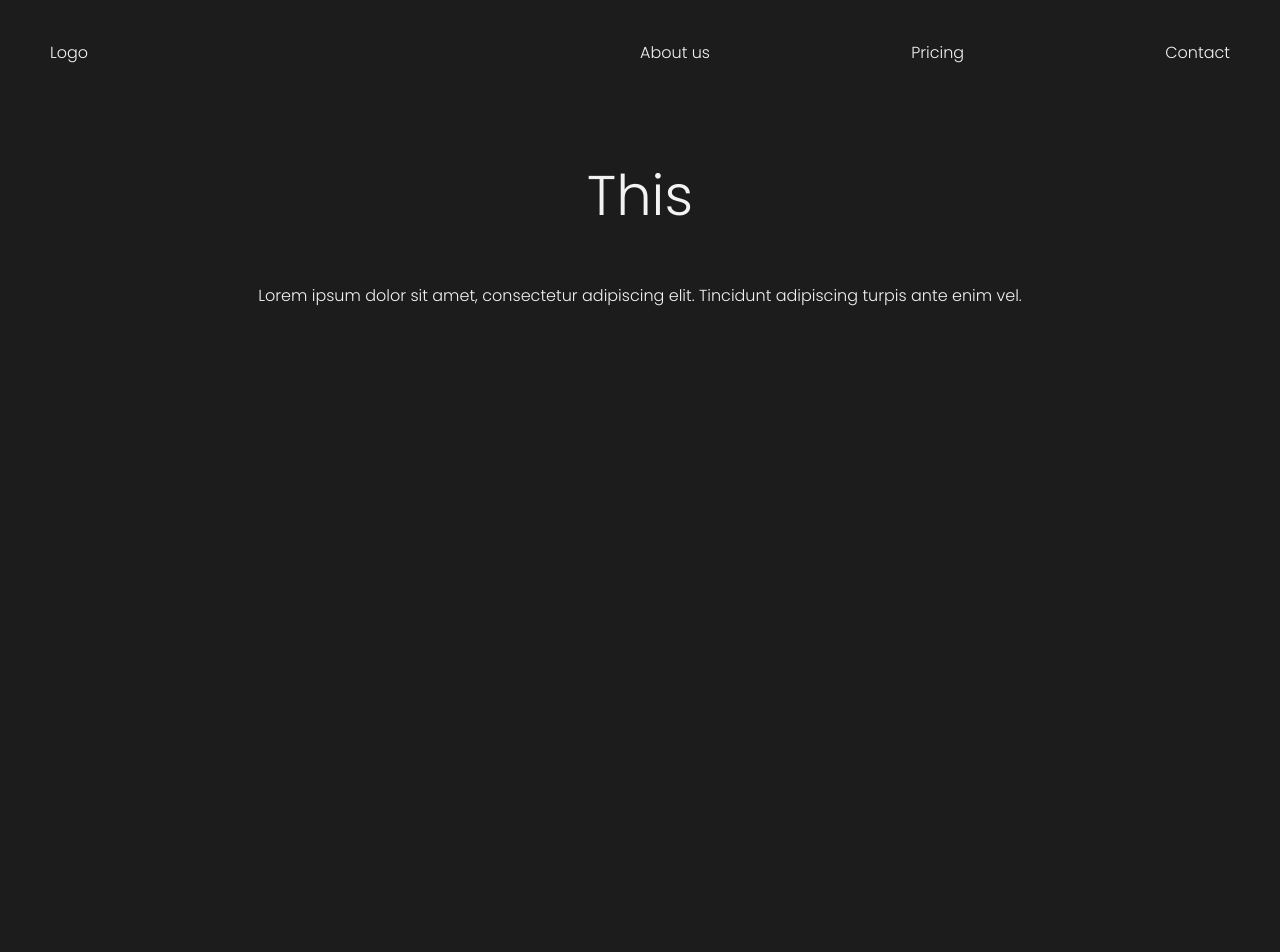
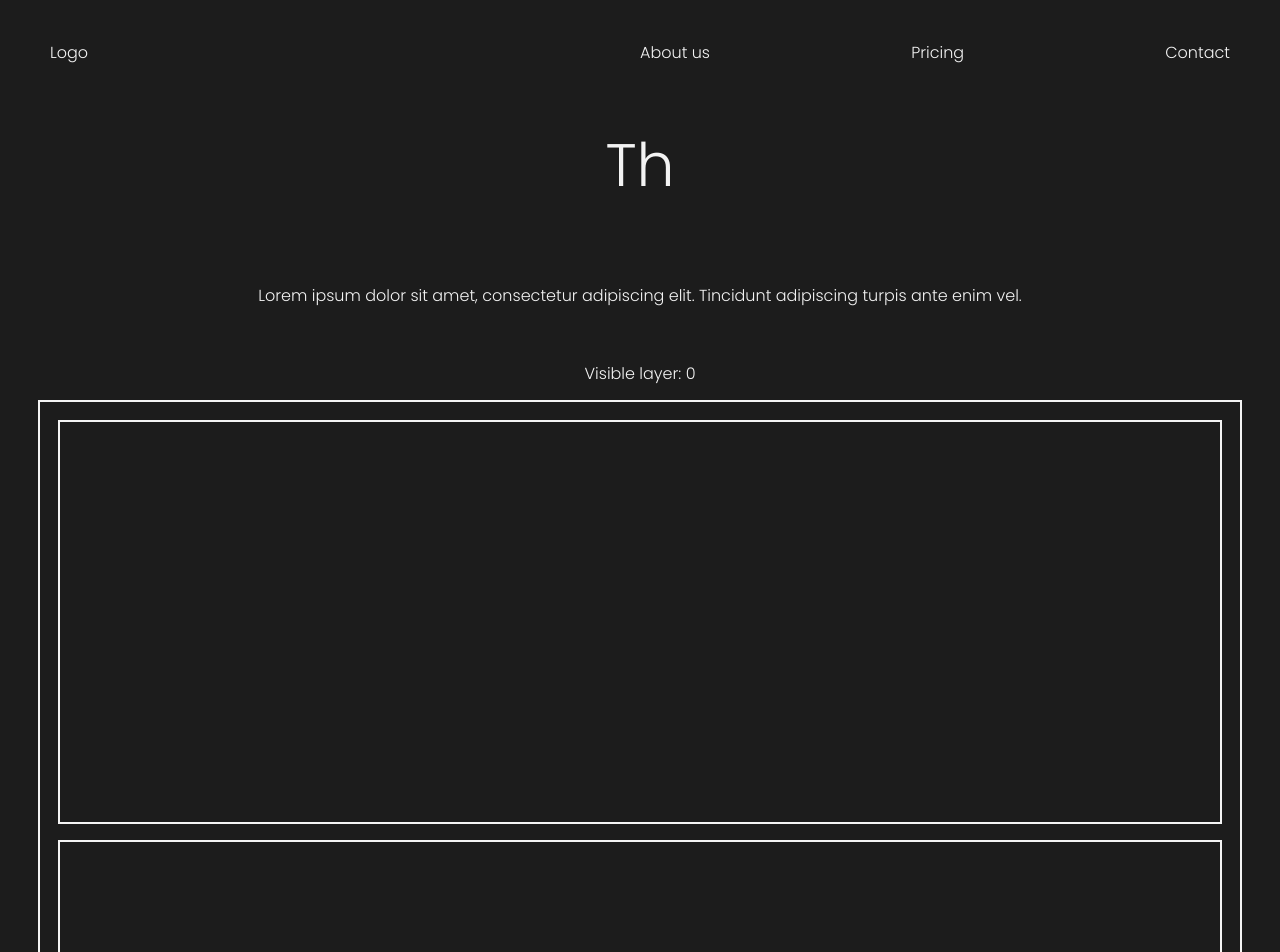
Before and after one commit to nkalajdzic1/KillYourBoredom, a React (Create React App) app: page / in a window 1280 px wide. Shown: the top 952 px of the page. Before the commit the page ends 800 px from the top, so only its background shows below. Built offline with nearby package versions, Linux system fonts and the light colour scheme.

Commit message:
adde useOnScreen hook with an example

```diff
--- a/src/Pages/Home.js
+++ b/src/Pages/Home.js
@@ -1,7 +1,9 @@
+import React, { useState, useEffect, useRef } from "react";
+
+import styled from "styled-components";
 import Page from "lib/components/Page";
 import Typer from "lib/components/Typer";
-import React from "react";
-import styled from "styled-components";
+import useOnScreen from "lib/hooks/useOnScreen";
 
 const MainContentWrapper = styled.div`
   display: grid;
@@ -12,10 +14,39 @@ const MainContentWrapper = styled.div`
 `;
 
 const StyledTyper = styled(Typer)`
-  font-size: clamp(20px, 40px + 100%, 90px);
+  font-size: clamp(20px, 20px + 5vw, 60px);
+  height: 150px;
 `;
 
+const Container = styled.div`
+  height: 600px;
+  outline: 2px solid;
+  overflow-y: scroll;
+`;
+
+const Layer = styled.div`
+  padding: 20px;
+  margin: 20px;
+  height: 400px;
+  outline: 2px solid;
+`;
+
+function CustomLayer({ containerRef, layerIndex, setVisibleLayer }) {
+  const layerRef = useRef();
+  const isVisible = useOnScreen(containerRef, layerRef, layerIndex);
+
+  useEffect(() => {
+    isVisible && setVisibleLayer(layerIndex);
+    // eslint-disable-next-line
+  }, [isVisible]);
+
+  return <Layer ref={layerRef} />;
+}
+
 function Home() {
+  const containerRef = useRef();
+  const [visibleLayer, setVisibleLayer] = useState(0);
+
   return (
     <Page>
       <MainContentWrapper>
@@ -24,6 +55,17 @@ function Home() {
           Lorem ipsum dolor sit amet, consectetur adipiscing elit. Tincidunt
           adipiscing turpis ante enim vel.
         </div>
+        <p>Visible layer: {visibleLayer}</p>
+        <Container ref={containerRef}>
+          {new Array(20).fill(null).map((_x, i) => (
+            <CustomLayer
+              key={i}
+              containerRef={containerRef}
+              layerIndex={i}
+              setVisibleLayer={setVisibleLayer}
+            />
+          ))}
+        </Container>
       </MainContentWrapper>
     </Page>
   );
--- /dev/null
+++ b/src/lib/hooks/useOnScreen.js
@@ -0,0 +1,30 @@
+import { useState, useEffect } from "react";
+
+/**
+ * @param {dom reference} containerRef reference to the dom element of the container
+ * @param {dom reference} trackingElementRef reference to the dom element of the element to be observed
+ * @returns {boolean} returns true if the given dom element is taking more than 50% from the container's space
+ */
+export default function useOnScreen(containerRef, trackingElementRef) {
+  const [isIntersecting, setIntersecting] = useState(false);
+
+  const observer = new IntersectionObserver(
+    ([entry]) =>
+      setIntersecting(
+        entry.intersectionRect.height / containerRef.current.clientHeight > 0.5
+      ),
+    {
+      root: containerRef.current,
+      threshold: new Array(100).fill(0).map((x, i) => x + i / 100),
+    }
+  );
+
+  useEffect(() => {
+    observer.observe(trackingElementRef.current);
+
+    return () => observer.disconnect();
+    // eslint-disable-next-line
+  }, []);
+
+  return isIntersecting;
+}
```
